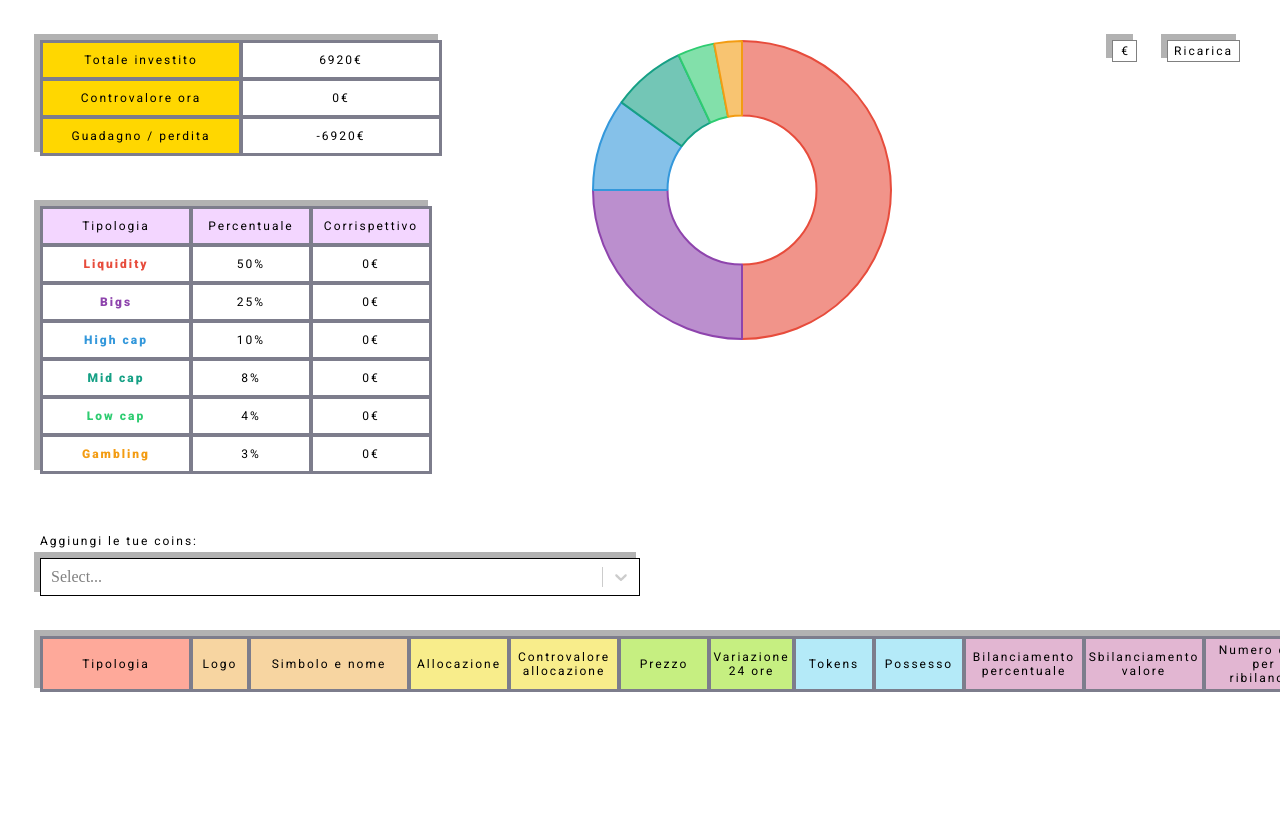
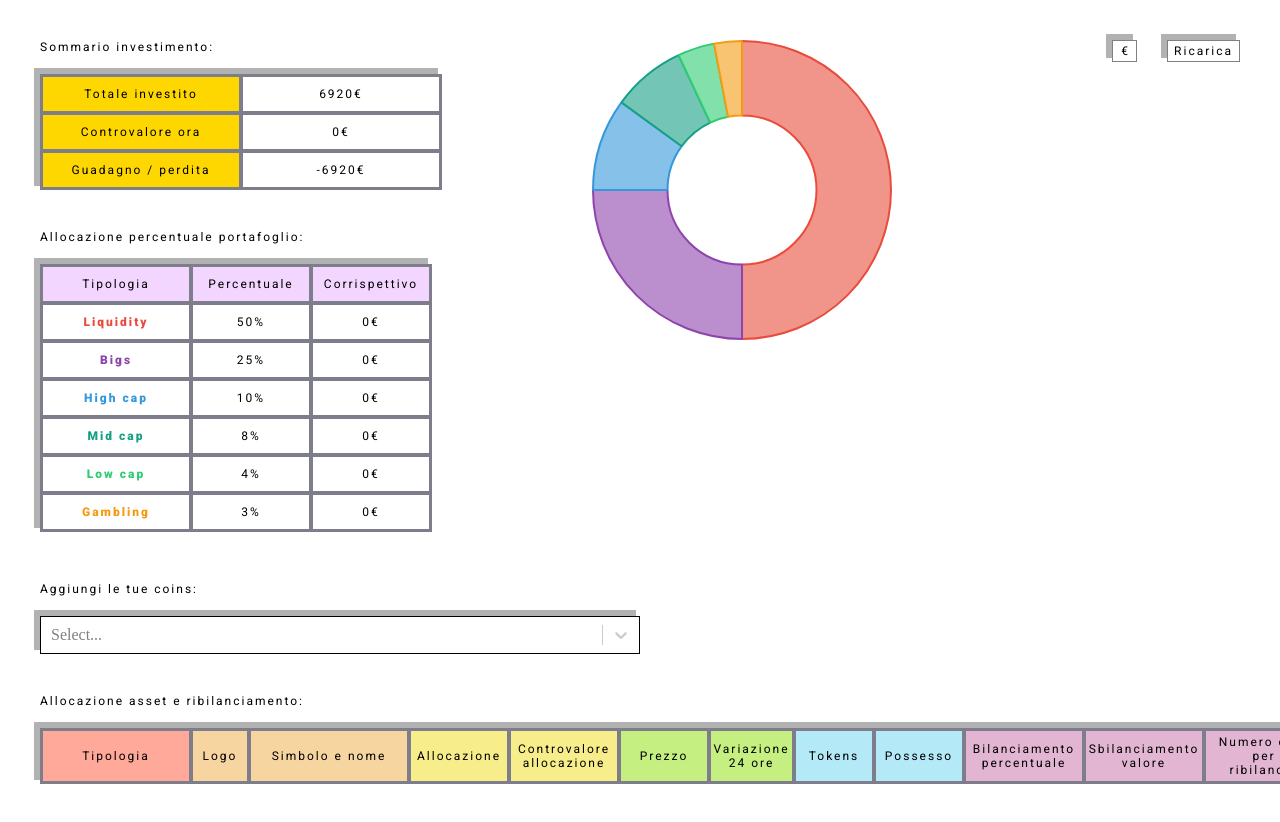
Before and after one commit to Filippinifra/crypto-tracker, a Next.js app: page / in a window 1280 px wide. Shown: the top 822 px of the page. Before the commit the page ends 800 px from the top, so only its background shows below. Built offline with nearby package versions, Linux system fonts and the light colour scheme; no server answers.

Commit message:
add labels to index page

```diff
--- a/src/pages/index.tsx
+++ b/src/pages/index.tsx
@@ -80,20 +80,24 @@ export default function Home({ availableCoins }: InferGetStaticPropsType<typeof
 
   return (
     <LoadErrorHandler data={data} error={error}>
-      <Layout prefCurrency={prefCurrency} setPrefCurrency={setPrefCurrency}>
+      <Layout prefCurrency={prefCurrency || Currency.EUR} setPrefCurrency={setPrefCurrency} personalCoins={personalCoins || []}>
         <div style={{ display: "flex" }}>
           <div style={{ marginRight: 150 }}>
+            <Typography variant="body">Sommario investimento:</Typography>
+            <Spacer size={20} />
             <VestSummary totalVest={totalVest || 0} sumFiatValue={sumFiatValue || 0} symbolCurrency={symbolCurrency} />
-            <Spacer size={50} />
+            <Spacer size={40} />
             <div style={{ height: "auto" }}>
+              <Typography variant="body">Allocazione percentuale portafoglio:</Typography>
+              <Spacer size={20} />
               <GridWallet wallet={wallet || []} sumFiatValue={sumFiatValue || 0} symbolCurrency={symbolCurrency} />
             </div>
           </div>
           <DoughnutChart data={dataChart} />
         </div>
-        <Spacer size={60} />
+        <Spacer size={50} />
         <Typography variant="body">Aggiungi le tue coins:</Typography>
-        <Spacer size={10} />
+        <Spacer size={20} />
         <div style={{ width: 600 }}>
           <CoinsDropdown
             value={null}
@@ -104,6 +108,8 @@ export default function Home({ availableCoins }: InferGetStaticPropsType<typeof
           />
         </div>
         <Spacer size={40} />
+        <Typography variant="body">Allocazione asset e ribilanciamento:</Typography>
+        <Spacer size={20} />
         <GridCoins rebalancingCoins={rebalancingCoins} wallet={wallet || []} symbolCurrency={symbolCurrency} />
       </Layout>
     </LoadErrorHandler>
```
